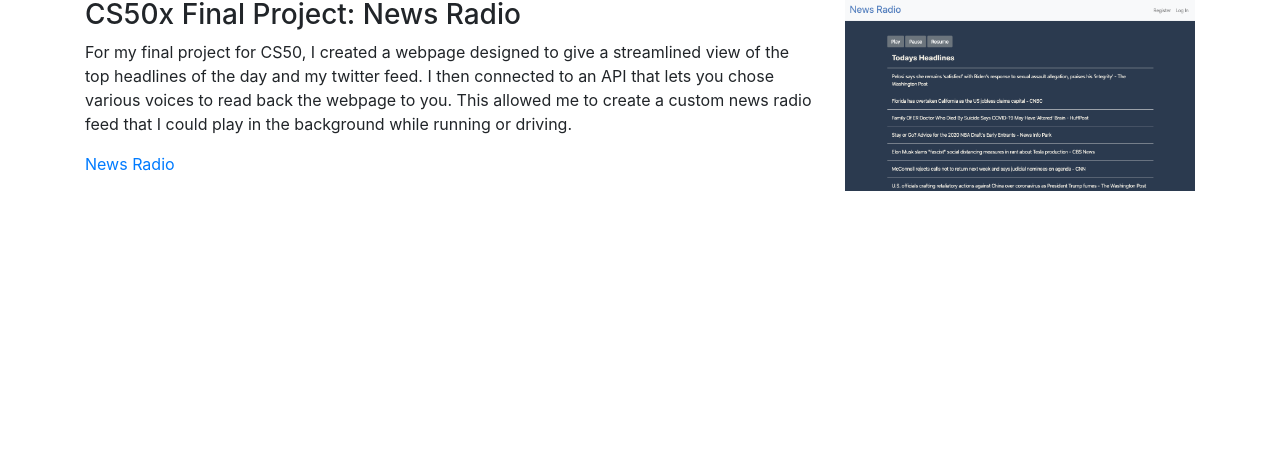
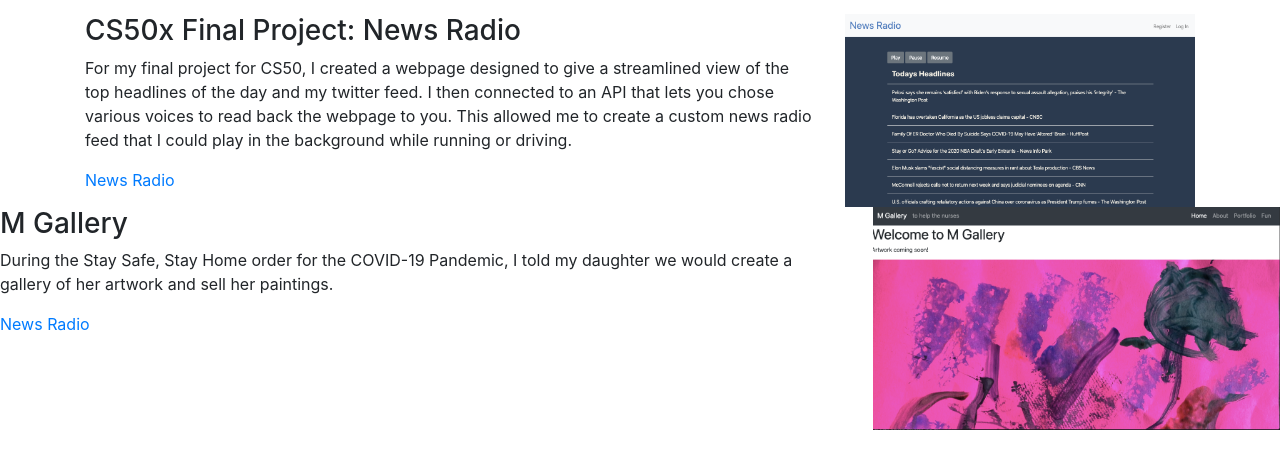
Before and after one commit to kevinschield/project0, a plain HTML site: page portfolio.html in a window 1280 px wide. Shown: the part 138-606 px from the top of the page. Drawn offline with nearby package versions, Linux system fonts and the light colour scheme.

Commit message:
added mgallery link and photo

```diff
--- a/portfolio.html
+++ b/portfolio.html
@@ -27,7 +27,7 @@
     </div>
   </nav>
   <div class="container">
-    <div class="row">
+    <div class="row mb-3">
       <div class="col text-align-center">
         <h1>My Portfolio of Projects</h1>
       </div>
@@ -44,10 +44,25 @@
         <a href="https://atxcoder.pythonanywhere.com/">News Radio</a>
       </div>
       <div class="col-sm-4">
-        <img src="newsradio.png" class="img-fluid" alt="news radio" />
+        <img src="newsradio.png" class="img-fluid" alt="news radio" href="https://atxcoder.pythonanywhere.com/"/>
       </div>
     </div>
   </div>
+  <div class="row">
+    <div class="col-sm-8">
+      <h3>M Gallery</h3>
+      <p>
+        During the Stay Safe, Stay Home order for the COVID-19 Pandemic, I told my daughter
+        we would create a gallery of her artwork and sell her paintings.
+      </p>
+      <a href="https://atxcoder.pythonanywhere.com/">News Radio</a>
+    </div>
+    <div class="col-sm-4">
+      <img src="mgallery.png" class="img-fluid" alt="mgallery" href="https://kevinschield.github.io/mgallery/"/>
+    </div>
+  </div>
+  </div>
+
 
   <script src="https://code.jquery.com/jquery-3.4.1.slim.min.js" integrity="sha384-J6qa4849blE2+poT4WnyKhv5vZF5SrPo0iEjwBvKU7imGFAV0wwj1yYfoRSJoZ+n" crossorigin="anonymous"></script>
   <script src="https://cdn.jsdelivr.net/npm/popper.js@1.16.0/dist/umd/popper.min.js" integrity="sha384-Q6E9RHvbIyZFJoft+2mJbHaEWldlvI9IOYy5n3zV9zzTtmI3UksdQRVvoxMfooAo" crossorigin="anonymous"></script>
```
Also changed, not shown: mgallery.png (added).
